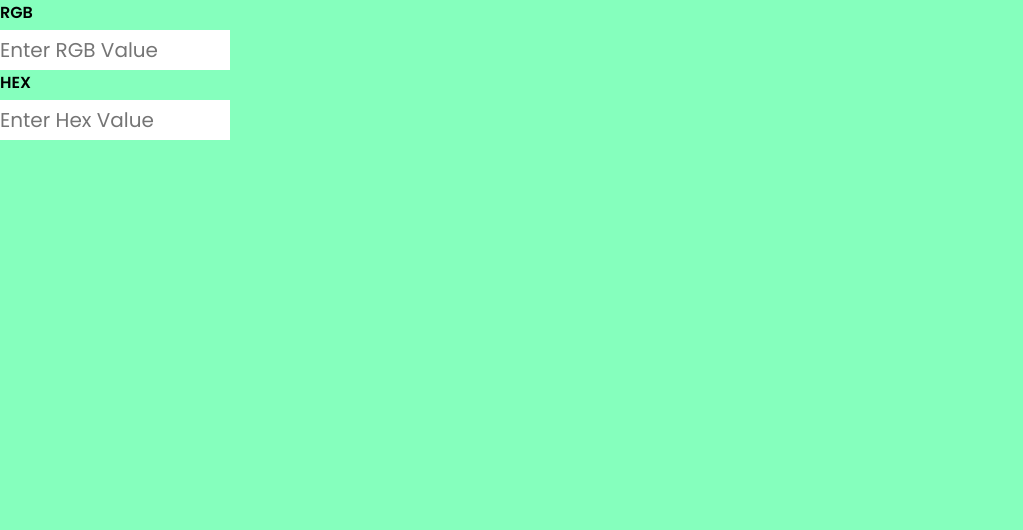
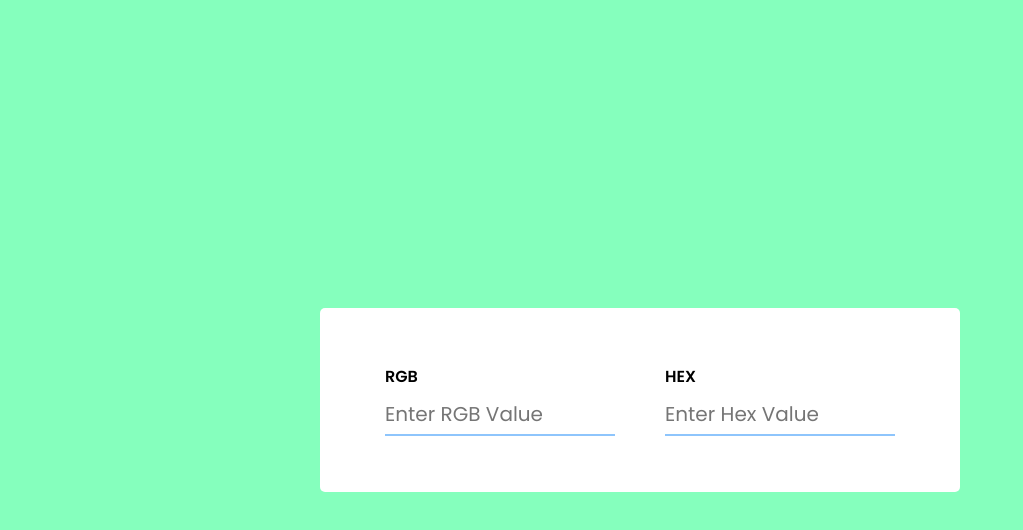
Before and after one commit to Samyak-Bumb/RGB-Hex-Converter, a plain HTML site: page index.html in a window 1280 px wide. Shown: the whole page, without its empty margins (0-1023 px from the left). Drawn offline with Linux system fonts and the light colour scheme.

Commit message:
Update style.css

```diff
--- a/style.css
+++ b/style.css
@@ -1,29 +1,29 @@
-@import url('https://fonts.googleapis.com/css2?family=Poppins:wght@100;200;300;400;500;600;700;800;900&display=swap');
+@import url('https://fonts.googleapis.com/css2?family=Poppins:ital,wght@0,100;0,200;0,300;0,400;0,500;0,600;0,700;0,800;0,900;1,100;1,200;1,300;1,400;1,500;1,600;1,700;1,800;1,900&display=swap');
 *{
     padding: 0;
     margin: 0;
     box-sizing: border-box;
-    font-family: "Poppins",sans-serif;
+    font-family: 'Poppins',sans-serif;
 }
 body{
     width: 100%;
     background-color: #85FFBD;
 }
-.container{
-    background-color: #ffffff;
+.main{
+    display: flex;
+    padding: 56px 19px;
     width: 80vmin;
     min-width: 250px;
-    display: flex;
+    top: 50%;
+    left: 50%;
     flex-wrap: wrap;
+    justify-content: center;
     align-items: center;
-    justify-content: center;
     gap: 50px;
     position: absolute;
     transform: translate(-50%,-50%);
-    top: 50%;
-    left: 50%;
-    padding: 50px 10px;
     border-radius: 5px;
+    background-color: #ffffff;
 }
 .wrapper{
     width: 230px;
@@ -33,11 +33,11 @@ label{
 }
 input{
     margin-top: 5px;
+    padding: 5px 0;
     width: 100%;
-    padding: 5px 0;
     font-size: 20px;
     font-weight: 400;
-    border-bottom: 2px solid #404050;
+    outline: none;
     border: none;
-    outline: none;
+    border-bottom: 2px solid #8EC5FC;
 }
```
